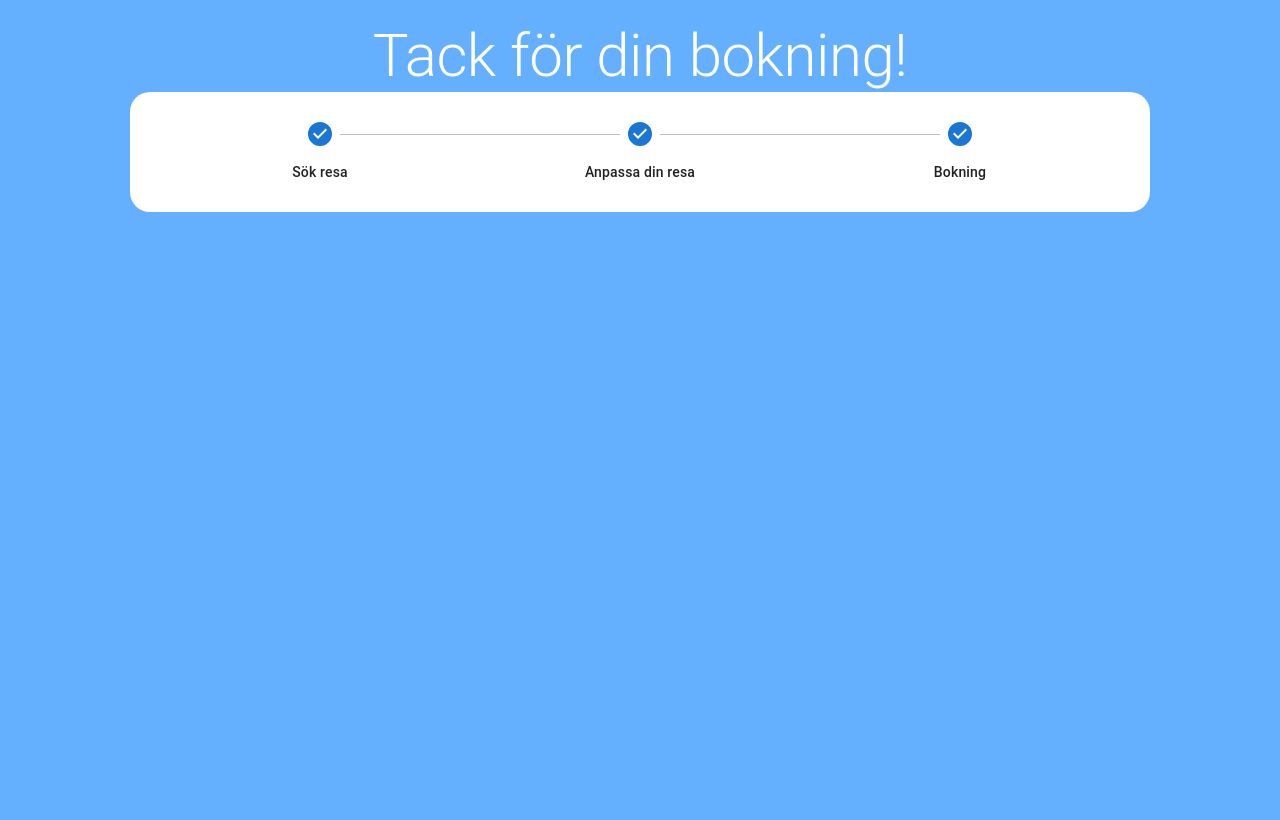
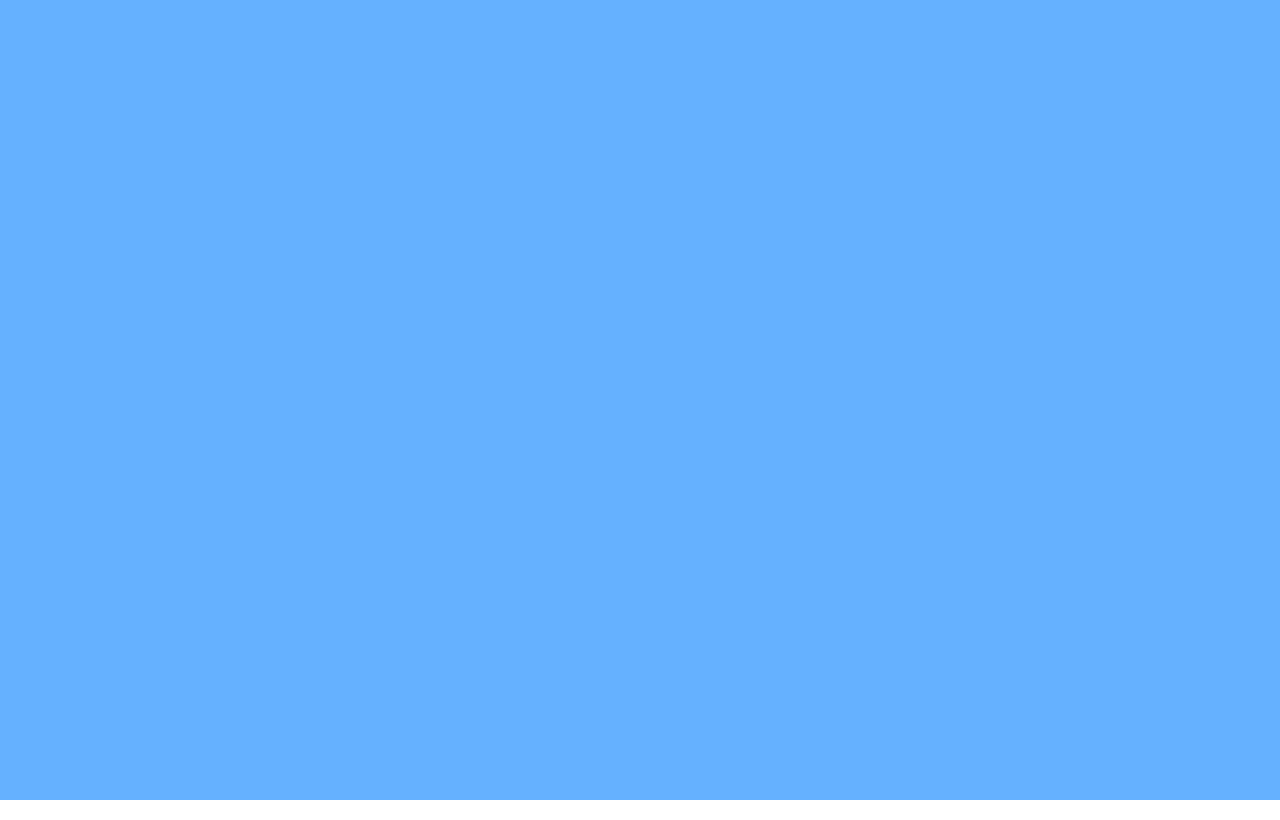
Before and after one commit to oscarolsson94/grupp8-travel-app, a React (Create React App) app in the folder client/: page /BookingConfirmation in a window 1280 px wide. Built offline with nearby package versions, Linux system fonts and the light colour scheme.

Commit message:
Remove bookingconfirmation page

```diff
--- a/client/src/App.js
+++ b/client/src/App.js
@@ -10,7 +10,6 @@ import { MyPages } from "./pages/MyPages";
 import { BookingInfo } from "./pages/BookingInfo";
 import { Navbar } from "./components/Navbar";
 import { OrderConfirmation } from "./pages/OrderConfirmation";
-import { BookingConfirmation } from "./pages/BookingConfirmation";
 
 const appStyles = {
     backgroundColor: "#65AFFF",
@@ -48,7 +47,6 @@ function App() {
                         <Route path="/mypages" exact component={MyPages} />
                         <Route path="/bookinginfo/:id" component={BookingInfo} />
                         <Route path="/OrderConfirmation/:id" component={OrderConfirmation} />
-                        <Route path="/BookingConfirmation" exact component={BookingConfirmation} />
                     </Switch>
                 </Router>
             </UserContext.Provider>
--- a/client/src/pages/BookingConfirmation.jsx
+++ /dev/null
@@ -1,26 +0,0 @@
-import { Step, StepLabel, Stepper, Typography } from "@mui/material";
-import React from "react";
-import "../styles/generalStyles.css";
-
-export const BookingConfirmation = () => {
-  return (
-    <div className="heroDivStyle">
-      <Typography variant="h2" color="white">
-        Tack för din bokning!
-      </Typography>
-      <div className="containerStyle">
-         <Stepper sx={{ width: "100%" }} activeStep={3} alternativeLabel>
-          <Step>
-            <StepLabel>Sök resa</StepLabel>
-          </Step>
-          <Step>
-            <StepLabel>Anpassa din resa</StepLabel>
-          </Step>
-          <Step>
-            <StepLabel>Bokning</StepLabel>
-          </Step>
-  </Stepper>
-      </div>
-    </div>
-  );
-};
```
